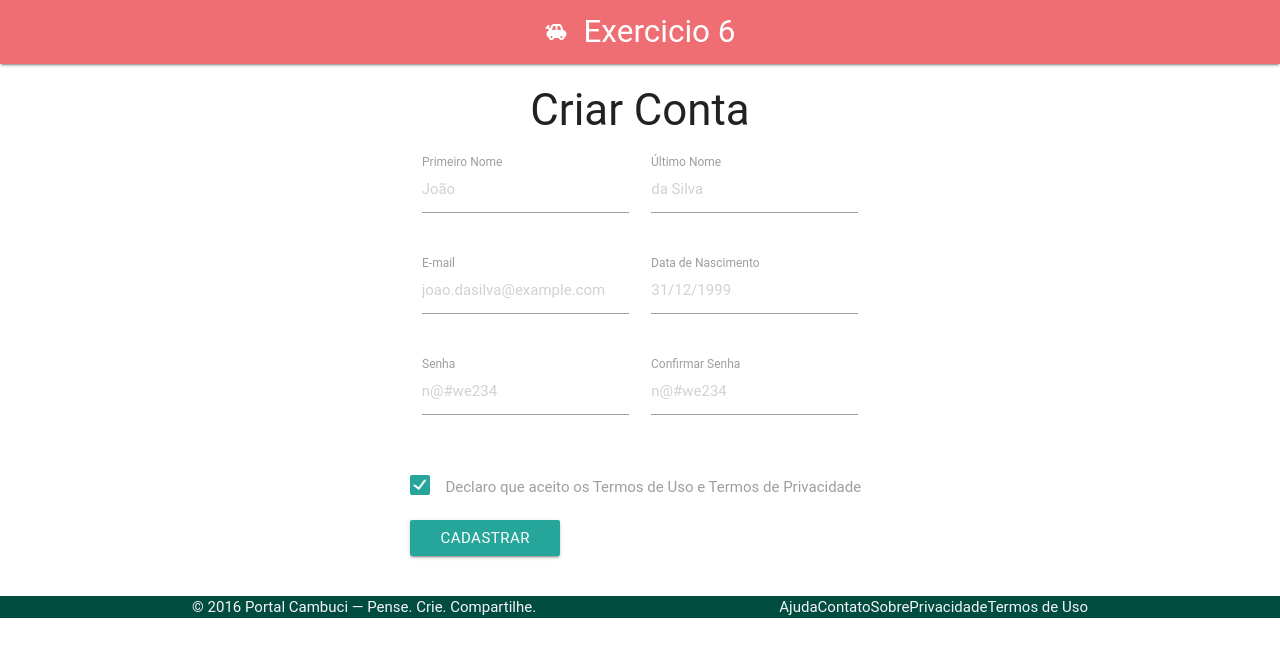
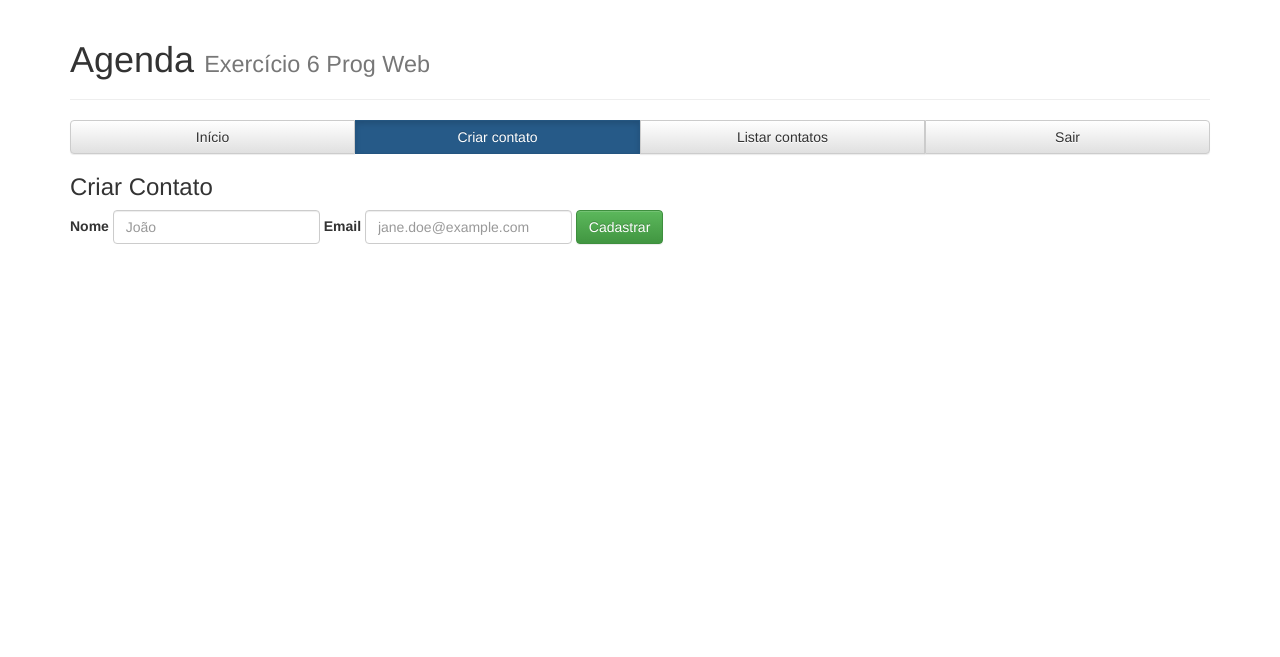
Before and after one commit to MateusGabi/ProgWeb, a PHP site: page /View/novo.php in a window 1280 px wide. Shown: the top 657 px of the page. Run offline with PHP 8.4, Linux system fonts and the light colour scheme; some libraries are stand-ins or nearby versions; some web fonts are replaced.

Commit message:
inserido layout

```diff
--- /dev/null
+++ b/ex6/View/novo.php
@@ -0,0 +1,70 @@
+
+<!DOCTYPE html>
+<html lang="en">
+
+    <head>
+        <title>Criar contato</title>
+        <meta charset="utf-8">
+        <meta http-equiv="X-UA-Compatible" content="IE=edge">
+        <meta name="viewport" content="width=device-width, initial-scale=1">
+        <!-- The above 3 meta tags *must* come first in the head; any other head content must come *after* these tags -->
+        <!-- Bootstrap --><!-- Latest compiled and minified CSS -->
+        <link rel="stylesheet" href="https://maxcdn.bootstrapcdn.com/bootstrap/3.3.7/css/bootstrap.min.css">
+        <!-- Optional theme -->
+        <link rel="stylesheet" href="https://maxcdn.bootstrapcdn.com/bootstrap/3.3.7/css/bootstrap-theme.min.css">
+
+        <!-- Latest compiled and minified JavaScript -->
+        <script src="https://maxcdn.bootstrapcdn.com/bootstrap/3.3.7/js/bootstrap.min.js"></script>
+
+        <!-- HTML5 shim and Respond.js for IE8 support of HTML5 elements and media queries -->
+        <!-- WARNING: Respond.js doesn't work if you view the page via file:// -->
+        <!--[if lt IE 9]>
+          <script src="https://oss.maxcdn.com/html5shiv/3.7.3/html5shiv.min.js"></script>
+          <script src="https://oss.maxcdn.com/respond/1.4.2/respond.min.js"></script>
+        <![endif]-->
+    </head>
+
+    <body class="container">
+
+        <div class="page-header">
+            <h1>Agenda <small>Exercício 6 Prog Web</small></h1>
+        </div>
+
+        <div class="btn-group btn-group-justified" role="group">
+            <a class="btn btn-default" href="../View/index.php">Início</a>
+            <a class="btn btn-primary active" href="../Controller/controle.php?op=novo">Criar contato</a>
+            <a class="btn btn-default" href="../Controller/controle.php?op=lista">Listar contatos</a>
+            <a class="btn btn-default" href="../Controller/controle.php?op=sair">Sair</a>
+        </div>
+        <h3 class="center">Criar Contato</h3>
+
+
+        <form class="form-inline" action="controle.php?op=cadastra" method="POST">
+            <div class="form-group">
+                <label for="nome">Nome</label>
+                <input type="text" class="form-control" placeholder="João" name="nome" required>
+            </div>
+            <div class="form-group">
+                <label for="email">Email</label>
+                <input type="email" class="form-control" name="email" placeholder="jane.doe@example.com" required>
+            </div>
+            <button type="submit" name="submit" class="btn btn-success">Cadastrar</button>
+        </form>
+
+
+
+        <!-- Scripts -->
+        <script
+        src="https://ajax.googleapis.com/ajax/libs/jquery/1.11.3/jquery.min.js"></script>
+        <!-- Compiled and minified JavaScript -->
+        <script
+        src="https://cdnjs.cloudflare.com/ajax/libs/materialize/0.97.8/js/materialize.min.js"></script>
+
+        <script src='https://www.google.com/recaptcha/api.js'></script>
+
+    </body>
+
+</html>
+
+
+<!-- / Index Page with bootstrap framework Itens -->
--- a/ex6/view/novo.php
+++ /dev/null
@@ -1,143 +0,0 @@
-
-<!DOCTYPE html>
-<html lang="en">
-
-<head>
-<title>Portal Cambuci - Criar conta</title>
-
-<meta charset="UTF-8">
-<meta name="viewport" content="width=device-width, initial-scale=1">
-
-<!-- Compiled and minified CSS -->
-<link rel="stylesheet"
-	href="https://cdnjs.cloudflare.com/ajax/libs/materialize/0.97.8/css/materialize.min.css">
-<link rel="stylesheet" href="assets/css/theme-materialize.css" />
-<link href="https://fonts.googleapis.com/icon?family=Material+Icons"
-	rel="stylesheet">
-
-
-<script type="text/javascript">
-	/* Primeiro ano da Portal Cambuci */
-	var s_year = 2016;
-	/* Ano atual */
-	var a_year = new Date().getYear() + 1900;
-	var years = (s_year == a_year) ? s_year : s_year + " &mdash; " + a_year;
-</script>
-
-</head>
-
-<body>
-
-	<div class="navbar-fixed">
-		<!-- navbar -->
-		<nav>
-			<div class="nav-wrapper">
-				<a class="brand-logo center" href="#"><i class="material-icons">toys</i>
-					Exercicio 6</a>
-			</div>
-		</nav>
-	</div>
-
-	<main>
-	<div class="container">
-		<h3 class="center">Criar Conta</h3>
-
-
-		<div class="row">
-			<form action="#" method="POST" class="col s6 offset-s3">
-				<div class="row">
-					<div class="input-field col s6">
-						<label for="first_name">Primeiro Nome</label> <input
-							placeholder="João" id="first_name" type="text" class="validate"
-							required>
-					</div>
-					<div class="input-field col s6">
-						<label for="last_name">Último Nome</label> <input
-							placeholder="da Silva" id="last_name" type="text"
-							class="validate" required>
-					</div>
-				</div>
-
-
-				<div class="row">
-					<div class="input-field col s6">
-						<label>E-mail</label> <input type="email" name="email"
-							placeholder="joao.dasilva@example.com" required>
-					</div>
-					<div class="input-field col s6">
-						<label>Data de Nascimento</label> <input type="text" name="born"
-							placeholder="31/12/1999" required>
-					</div>
-
-				</div>
-
-				<div class="row">
-					<div class="input-field col s6">
-						<label>Senha</label> <input placeholder="n@#we234" type="password"
-							name="password" required>
-					</div>
-					<div class="input-field col s6">
-						<label>Confirmar Senha</label> <input type="password"
-							placeholder="n@#we234" name="password-confirm" required>
-					</div>
-				</div>
-
-				<div class="row center">
-
-					<div class="g-recaptcha"
-						data-sitekey="6LfcGA4UAAAAAO6IYsRU_W4_MzhWrOto6qWK0QkK"></div>
-				</div>
-
-				<div class="row">
-					<input type="checkbox" class="filled-in" id="filled-in-box"
-						checked="checked" /> <label for="filled-in-box">Declaro
-						que aceito os Termos de Uso e Termos de Privacidade</label>
-				</div>
-
-				<div class="row">
-					<button type="submit" class="waves-effect waves-light btn">Cadastrar</button>
-				</div>
-
-			</form>
-
-		</div>
-
-	</div>
-
-	</main>
-
-
-
-	<footer class="teal darken-4">
-		<div class="footer-copyright grey-text text-lighten-4">
-			<div class="container">
-				&copy;
-				<script>
-					document.write(years);
-				</script>
-				Portal Cambuci &mdash; Pense. Crie. Compartilhe. <a href="#"
-					class="right grey-text text-lighten-4">Termos de Uso</a> <a
-					href="#" class="right grey-text text-lighten-4">Privacidade</a> <a
-					href="#" class="right grey-text text-lighten-4">Sobre</a> <a
-					href="#" class="right grey-text text-lighten-4">Contato</a> <a
-					href="#" class="right grey-text text-lighten-4">Ajuda</a>
-			</div>
-		</div>
-	</footer>
-
-
-	<!-- Scripts -->
-	<script
-		src="https://ajax.googleapis.com/ajax/libs/jquery/1.11.3/jquery.min.js"></script>
-	<!-- Compiled and minified JavaScript -->
-	<script
-		src="https://cdnjs.cloudflare.com/ajax/libs/materialize/0.97.8/js/materialize.min.js"></script>
-
-	<script src='https://www.google.com/recaptcha/api.js'></script>
-
-</body>
-
-</html>
-
-
-<!-- / Index Page with bootstrap framework Itens -->
```
Also changed, not shown: ex6/Controller/controle.php (added, +98 -0 lines), ex6/Model/Contato.php (added, +23 -0 lines), ex6/View/error.php (added, +39 -0 lines), ex6/View/index.php (added, +39 -0 lines), ex6/View/lista.php (added, +70 -0 lines), ex6/View/mensagem.php (added, +52 -0 lines), ex6/index.php (+20 -19 lines), ex6/nbproject/project.xml (added, +9 -0 lines), ex6/view/error.php (deleted, +0 -26 lines), ex6/view/index.php (deleted, +0 -25 lines), ex6/view/lista.php (deleted, +0 -25 lines), ex6/view/mensagem.php (deleted, +0 -25 lines), ex6/controller/controle.php (deleted), 3 other files.
